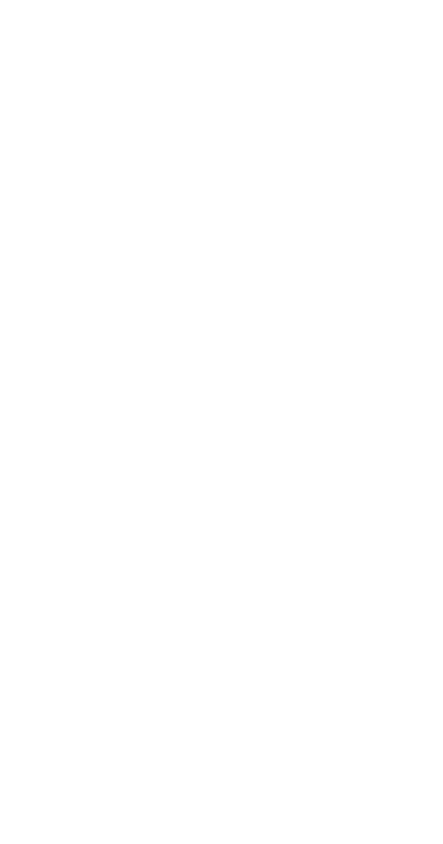
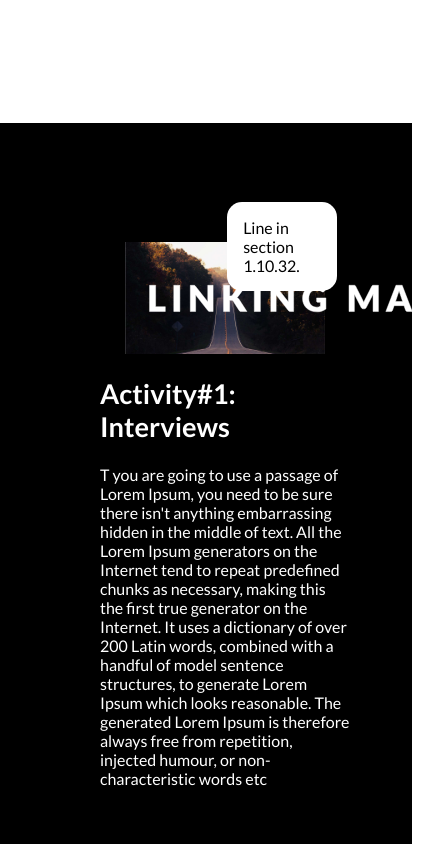
Before and after one commit to MareK985/linking-map, a Nuxt app: page /case-studies/expar-store in a window 390 px wide. Before the commit this address had no page. Shown: the part 840-1684 px from the top of the page, 443 px wide, since content can reach past the window. Before the commit the page ends 844 px from the top, so only its background shows below. Built offline with nearby package versions, Linux system fonts and the light colour scheme.

Commit message:
header design / responsive design in case-study page

```diff
--- /dev/null
+++ b/layouts/case-study.vue
@@ -0,0 +1,6 @@
+<template>
+  <div>
+    NAV BAR HERE
+    <nuxt/>
+  </div>
+</template>
--- /dev/null
+++ b/layouts/error.vue
@@ -0,0 +1,14 @@
+<template>
+  <div class="container">
+    <h1 v-if="error.statusCode === 404">Page not found</h1>
+    <h1 v-else>An error occurred</h1>
+    <nuxt-link to="/">Home page</nuxt-link>
+  </div>
+</template>
+
+<script>
+export default {
+  props: ['error'],
+  layout: 'blog' // you can set a custom layout for the error page
+}
+</script>
--- a/pages/case-study-expar.vue
+++ b/pages/case-studies/expar-store.vue
@@ -12,25 +12,34 @@
           </div>
         </section>
 
+        <!-- RESEARCH SECTION -->
         <section class="content" data-theme="dark">
           <div class="cha-header-clip" aria-hidden="true">
             <header class="cha-header">
               case study: ExpAR store
             </header>
           </div>
-          <div class="cha-text mt-2 left">
+          <!-- 1st paragraph-->
+          </br>
+          <section class="paragraph">
+            <div class="left">
               <img src="~/assets/img/path.jpg" width="400px" alt="image" class="image amim" data-delay="0s"/>
               <p class="anim" data-delay=".5s">Line in section 1.10.32.
               </p>
               <img src="~/assets/img/logo-1.svg" width="400px" alt="symbol" class="symbol anim" data-delay=".7s"/>
             </div>
-          <div class="cha-text mt-2 right">
+            <div class="right">
               <div class="anim" data-delay="1s">
                 <h2>Activity#1: Interviews</h2>
                 <p>T you are going to use a passage of Lorem Ipsum, you need to be sure there isn't anything embarrassing hidden in the middle of text. All the Lorem Ipsum generators on the Internet tend to repeat predefined chunks as necessary, making this the first true generator on the Internet. It uses a dictionary of over 200 Latin words, combined with a handful of model sentence structures, to generate Lorem Ipsum which looks reasonable. The generated Lorem Ipsum is therefore always free from repetition, injected humour, or non-characteristic words etc
                 </p>
               </div>
             </div>
+          </section>
+            <!-- END 1st paragraph-->
+          <!-- 2nd paragraph-->
+
+            <!-- END 2nd paragraph-->
         </section>
 
         <section data-theme="green">
@@ -39,15 +48,41 @@
               case study: ExpAR store
             </header>
           </div>
-          <div class="cha-text">
-            There are many variations of passages of Lorem Ipsum available, but the majority have suffered alteration in some form, by injected humour, or randomised words which don't look even slightly believable. If you are going to use a passage of Lorem Ipsum, you need to be sure there isn't anything embarrassing hidden in the middle of text. All the Lorem Ipsum generators on the Internet tend to repeat predefined chunks as necessary, making this the first true generator on the Internet. It uses a dictionary of over 200 Latin words, combined with a handful of model sentence structures, to generate Lorem Ipsum which looks reasonable. The generated Lorem Ipsum is therefore always free from repetition, injected humour, or non-characteristic words etc
+  <div style="background-color:#e5e5e5;padding:15px;text-align:center;">
+    <h1>Hello World</h1>
   </div>
+
+  <div style="overflow:auto">
+    <div class="menu">
+      <a href="#">Link 1</a>
+      <a href="#">Link 2</a>
+      <a href="#">Link 3</a>
+      <a href="#">Link 4</a>
+    </div>
+
+    <div class="main">
+      <h2>Lorum Ipsum</h2>
+      <p>Lorem ipsum dolor sit amet, consectetuer adipiscing elit, sed diam nonummy nibh euismod tincidunt ut laoreet dolore magna aliquam erat volutpat.</p>
+    </div>
+
+    <div class="right">
+      <h2>About</h2>
+      <p>Lorem ipsum dolor sit amet, consectetuer adipiscing elit.</p>
+    </div>
+  </div>
+
+  <div style="background-color:#e5e5e5;text-align:center;padding:10px;margin-top:7px;">© copyright w3schools.com</div>
         </section>
       </main>
     </div>
 </template>
 
 <script>
+
+export default {
+  layout: 'case-study'
+  // page component definitions
+}
 //Intersection observer API//
  //  const images = document.querySelectorAll('.anim');
 
@@ -74,7 +109,7 @@
 @import url('https://fonts.googleapis.com/css?family=Lato:100,300,400,700,900&display=swap');
 
 body {
-    height: 100vh;
+   // height: 100vh;
     margin: 0;
     font-family: Lato;
 }
@@ -104,15 +139,20 @@ section {
   }
 }
 
+.paragraph {
+}
+
 .content {
-  display: grid;
-  grid-template-columns: 70% auto;
+  //display: grid;
+  //grid-template-columns: 70% auto;
 
     .left {
       position: relative;
       text-align: center;
       display:grid;
+      float: left;
       place-items: center;
+      width: 60%; /* The width is 20%, by default */
 
       p {
         background: white;
@@ -129,6 +169,8 @@ section {
     }
     .image {
       width: 80%;
+      max-width:100%;
+      height:auto;
      // opacity: 0;
     }
     .symbol {
@@ -140,6 +182,8 @@ section {
     .right {
       display: grid;
       place-items: center;
+      float: left;
+      width: 40%; /* The width is 4%, by default */
 
       h2 {
         color: white;
@@ -150,6 +194,12 @@ section {
 
 .anim {
   // opacity: 0;
+}
+
+@media screen and (max-width: 800px) {
+  .left, .right {
+    width: 100%; /* The width is 100%, when the viewport is 800px or smaller */
+  }
 }
 
 @keyframes anim1 {
--- a/pages/index.vue
+++ b/pages/index.vue
@@ -54,9 +54,8 @@
           </svg>
 
         </div>
-
-        <h2>Challenging the status quo</h2>
-        <a href="/case-study-expar" to="/case-study-expar" class="btn">See our projects...</a>
+        <h2>Leading sustainable solutions</h2>
+        <a href="/case-studies/expar-store" to="/case-studies/expar-store" class="btn">OUR PROJECTS...</a>
       </div>
     </section>
     <main>
@@ -93,7 +92,7 @@ body {
     color: white;
 
     /* Background styles */
-    background-image: linear-gradient(rgba(0, 0, 0, 0.5),rgba(0, 0, 0, 0.5)), url("~assets/img/hero_1.jpg");
+    background-image: linear-gradient(rgba(0, 0, 0, 0.5),rgba(0, 0, 0, 0.5)), url("~assets/img/team.jpg");
     background-size: cover;
     background-position: center center;
     background-repeat: no-repeat;
@@ -106,7 +105,19 @@ body {
     /* Margins */
     margin-top: 0;
     margin-bottom: 0.5em;
+    }
+
+.hero h2 {
+    /* Text styles */
+    font-size: 2rem;
+    font-weight: 300;
+    letter-spacing: 0.1em;
+
+    /* Margins */
+    margin-top: 1em;
+    margin-bottom: 1.5em;
 }
+
 .hero .btn {
     /* Positioning and sizing */
     display: block;
@@ -124,7 +135,7 @@ body {
     font-size: 1.5em;
 
     /* Border styles */
-    border: 3px solid white;
+    /* border: 3px solid white; */
     border-radius: 5px;
 
     /* Background styles */
@@ -138,6 +149,7 @@ body {
   transform: translate(-50%, +0%);
   width: 70%
 }
+
 path {
   stroke: #fff;
   fill: #fff;
```
Lines whose indentation alone changed are shown as unchanged.
